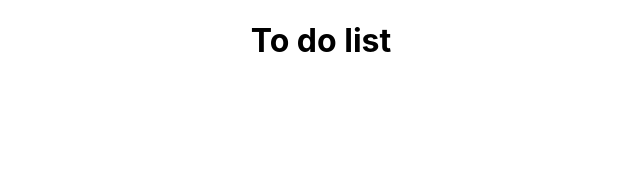
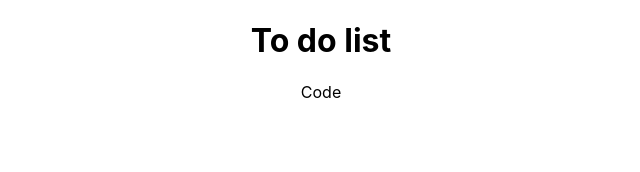
Before and after one commit to sunil7117/todoapp, a React (Create React App) app: page / in a window 1280 px wide. Shown: the top 172 px of the page, without its empty margins (319-959 px from the left). Built offline with nearby package versions, Linux system fonts and the light colour scheme.

Commit message:
starter code for todoapp

```diff
--- a/src/App.js
+++ b/src/App.js
@@ -1,9 +1,11 @@
 import './App.css'
+import Code from './component/Code';
 function App() {
 
   return (
     <div className="App">
      <h1>To do list</h1>
+     <Code/>
     </div>
 
   );
--- /dev/null
+++ b/src/component/Code.jsx
@@ -0,0 +1,7 @@
+import React from "react";
+
+const Code = () => {
+  return <div>Code</div>;
+};
+
+export default Code;
```
